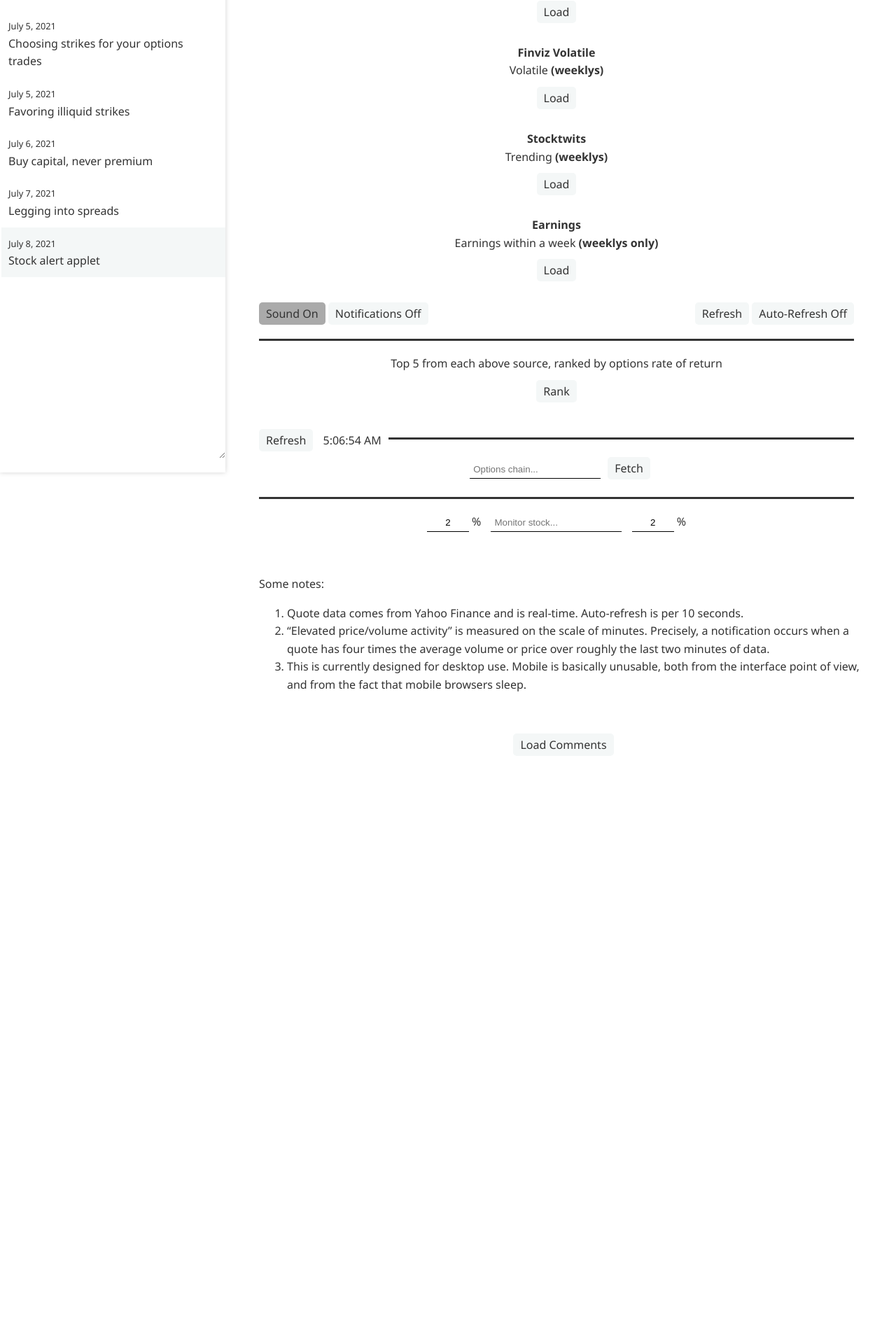
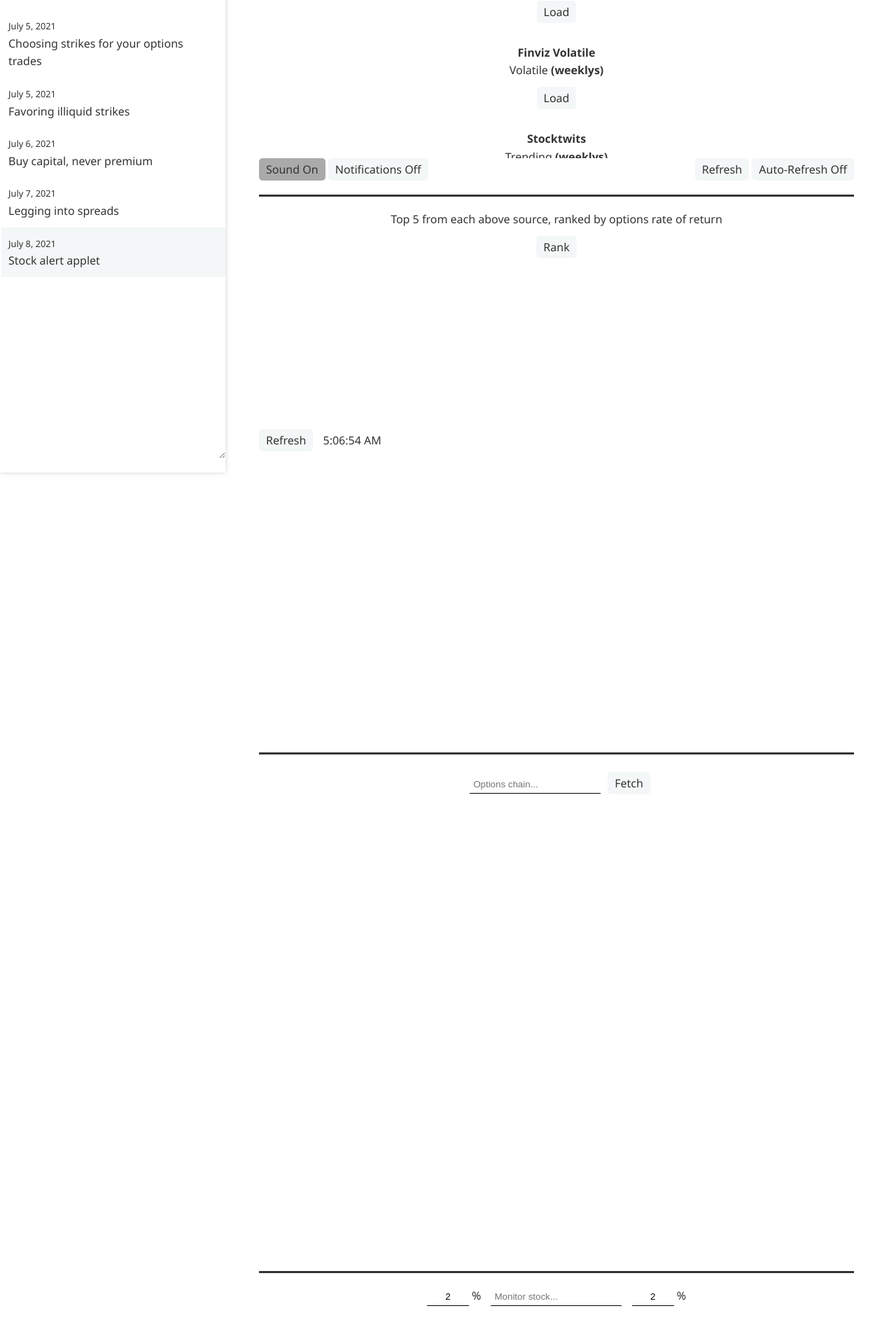
Before and after one commit to ansyblenetwork/aquietlife, a Jekyll site: the page built from _posts/2021-07-08-alerts.md, in a window 1280 px wide. Shown: the part 657-2553 px from the top of the page at 70% size. Built offline with Jekyll 4.4.1, drawn with Linux system fonts in a browser that asks for light colours; before the commit the page ends 1927 px from its top, so only the background shows below that.

Commit message:
Update 2021-07-08-alerts.md

```diff
--- a/_posts/2021-07-08-alerts.md
+++ b/_posts/2021-07-08-alerts.md
@@ -7,6 +7,8 @@
 
 
 <div style="min-width:650px; padding: 30px 20px 30px 0px">
+
+	<div style="overflow:auto; height:50vh;">
 
 <div style="position:fixed; z-index:10; bottom: 10px; background-color:white">
 <button onclick="update(); updateAll();" >Refresh</button>
@@ -70,6 +72,8 @@
 	<button id="earningsButton" style="margin:10px" onclick="if (this.textContent == 'Load') updateEarnings(); else addAll(earnings)">Load</button>
 </div>
 
+	</div>
+
 <div style="margin-bottom:20px;">
 <audio id="audiodown" src="{{ "case-closed-531.mp3" | relative_url }}" autostart="false"></audio>
 <audio id="audio" src="{{ "that-was-quick.mp3" | relative_url }}" autostart="false"></audio>
@@ -88,7 +92,7 @@
 	<div style="margin-bottom:20px; text-align:center">
 <button id="mergeButton" onclick="mergeAll()">Rank</button>
 	</div>
-<ul style="list-style-type:none; padding-left:0px;padding-bottom:30px; margin-bottom:20px; border-bottom:solid" id="recList"></ul>
+<ul style="overflow:auto; height:50vh; list-style-type:none; padding-left:0px;padding-bottom:30px; margin-bottom:20px; border-bottom:solid" id="recList"></ul>
 <div style="width:max-content; margin:auto; margin-bottom:10px">
 <input onkeyup="if (event.keyCode == 27) this.value = '';
 		else if (event.keyCode == 13) {
@@ -98,7 +102,7 @@
 id="optionsInput" type="text" style="margin:10px;" autocomplete="off" placeholder="Options chain..."><button onclick="optionsChain()">Fetch</button>
 </div>
 	<ul id="optionsPrice" style="list-style-type:none; padding-left:0px"></ul>
-<ul style="list-style-type:none; padding-left:0px;margin-bottom:20px; border-bottom:solid" id="optionslist"></ul>
+<ul style="overflow:auto; height:50vh; list-style-type:none; padding-left:0px;margin-bottom:20px; border-bottom:solid" id="optionslist"></ul>
 
 
 
@@ -113,7 +117,7 @@
 id="tickerInput" type="text" style="margin-left:10px; margin-right:10px" autocomplete="off" placeholder="Monitor stock...">
 <input id="defaultUpper" style="width:60px" onblur="if (!this.value) this.value = 0; defaultUpper = val(this)" type="text" autocomplete="off" value="2" placeholder="Margin..."> %
 </div>
-<ul style="list-style-type:none; padding-left:0px" id="stocklist"></ul>
+<ul style="overflow:auto; height:50vh; list-style-type:none; padding-left:0px" id="stocklist"></ul>
 
 </div>
 
```
